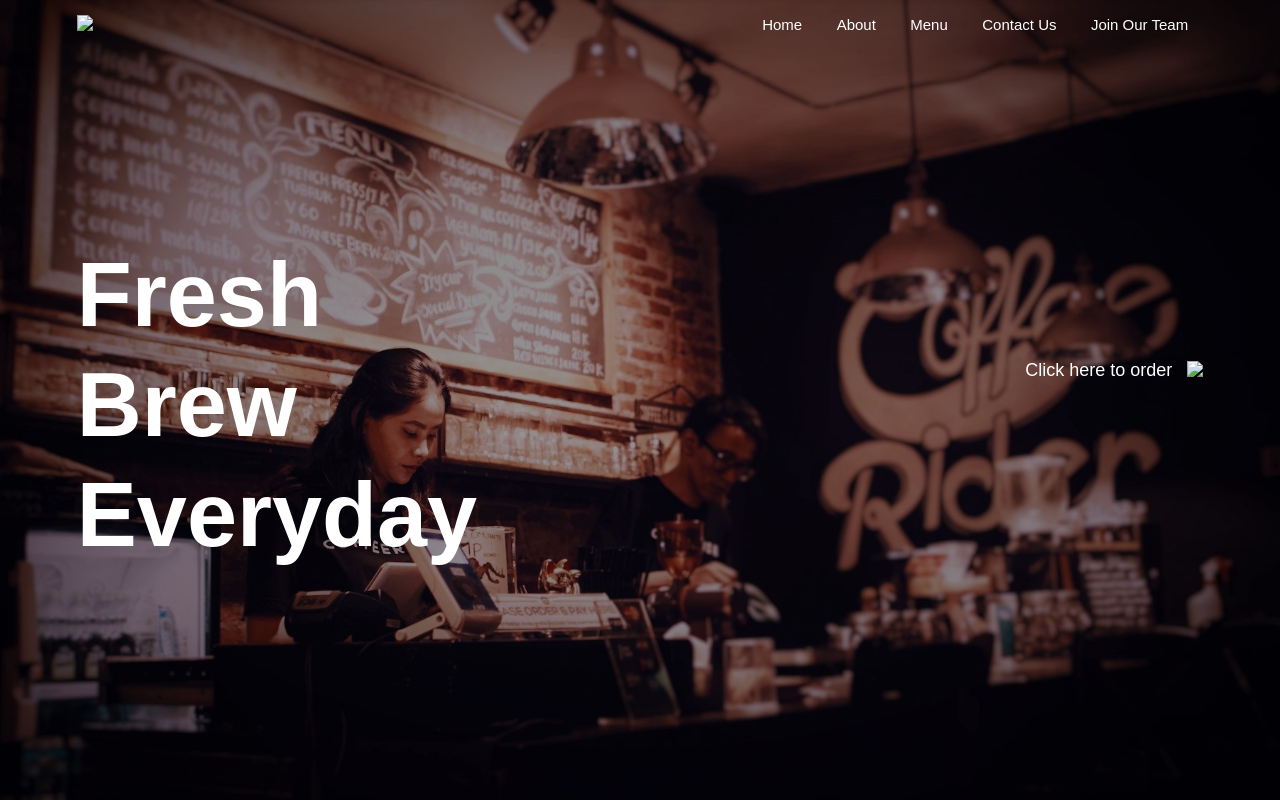
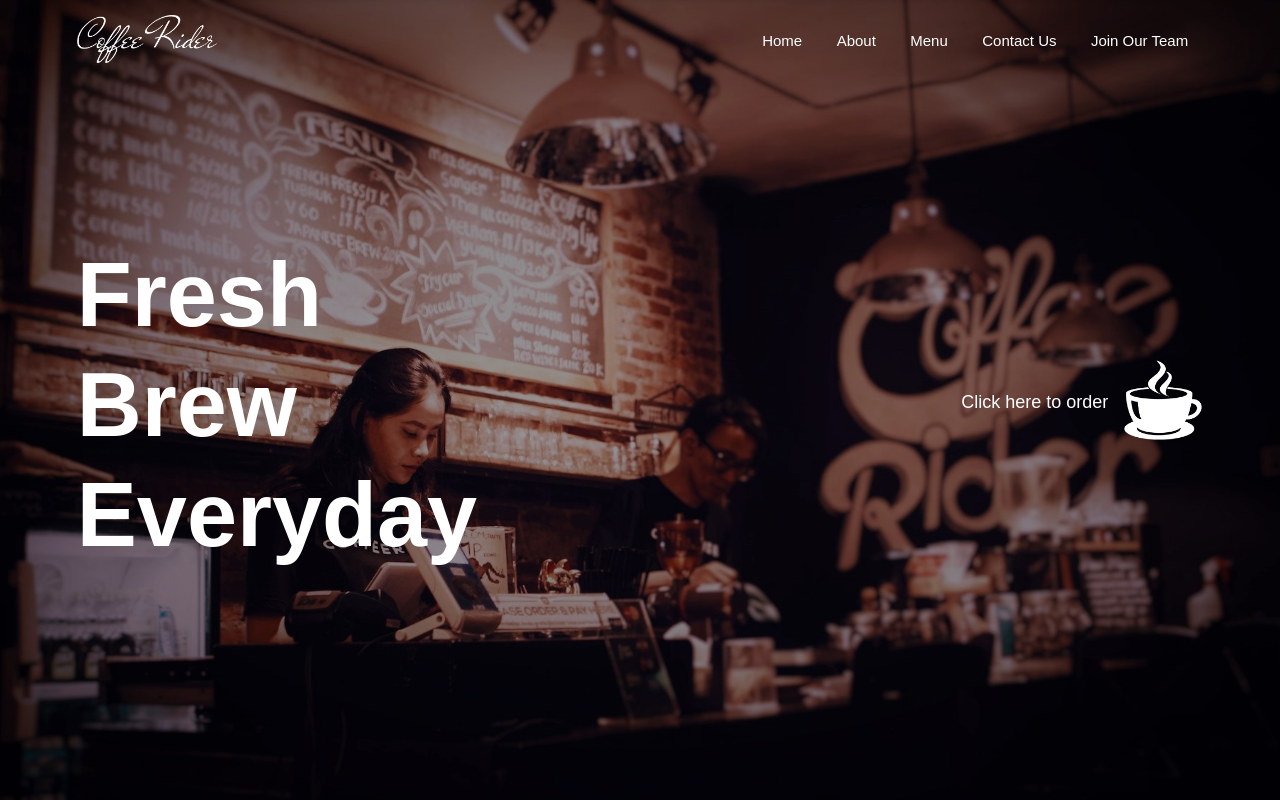
Before and after one commit to ZahnRaj/ZahnRaj.github.io, a plain HTML site: page Index.html in a window 1280 px wide. Drawn offline with Linux system fonts and the light colour scheme; files whose address does not match are found by name.

Commit message:
Update Index.html

```diff
--- a/Index.html
+++ b/Index.html
@@ -10,7 +10,7 @@
 <body>
     <div class="container">
         <div class="navbar">
-            <a href="index.html"><img src="images/image2.png" class="logo"></a>
+            <a href="index.html"><img src="image2.png" class="logo"></a>
             <ul>
                 <li><a href="#">Home</a></li>
                 <li><a href="#">About</a></li>
@@ -25,7 +25,7 @@
             </div>
             <div class="right-col">
                 <p>Click here to order</p>
-                <a href="https://www.starbucks.ph/menu"><img src="images/image3.png" id="icon"></a>
+                <a href="https://www.starbucks.ph/menu"><img src="image3.png" id="icon"></a>
             </div>
         </div>
     </div>
```
